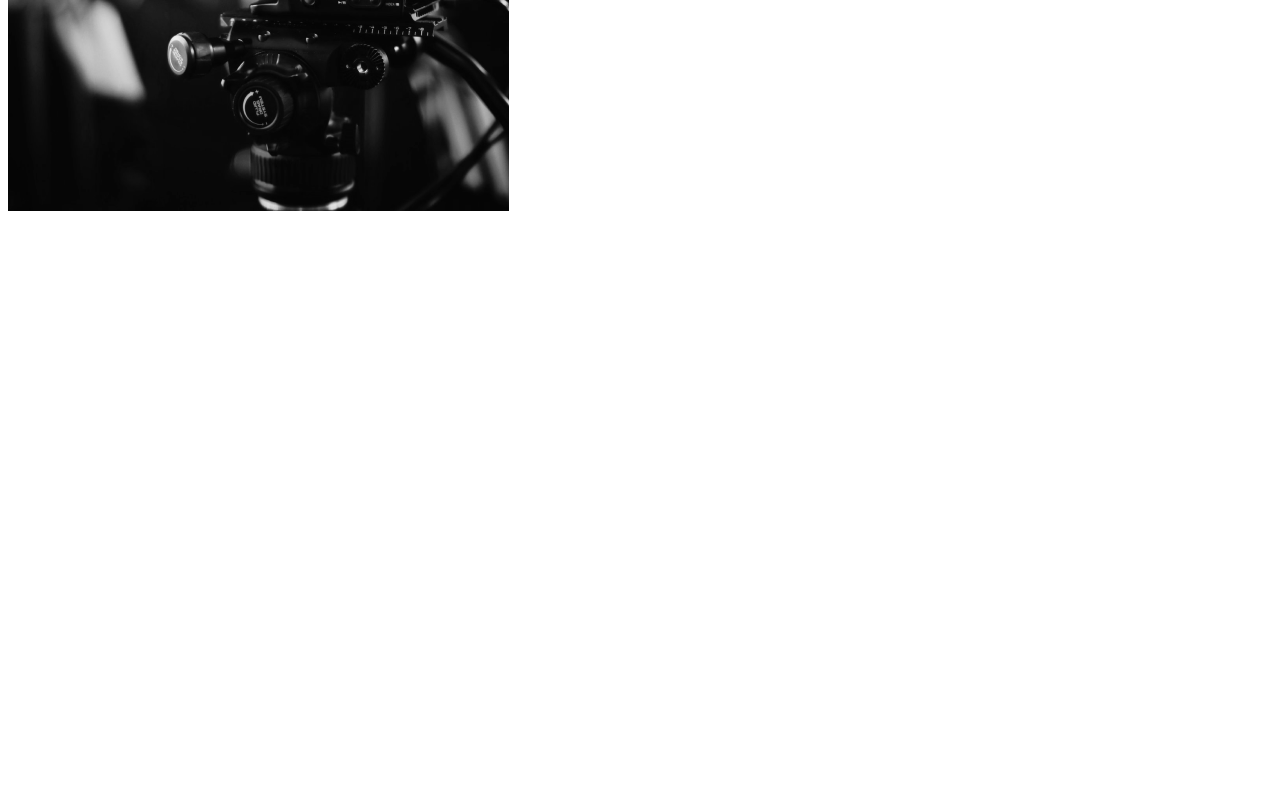
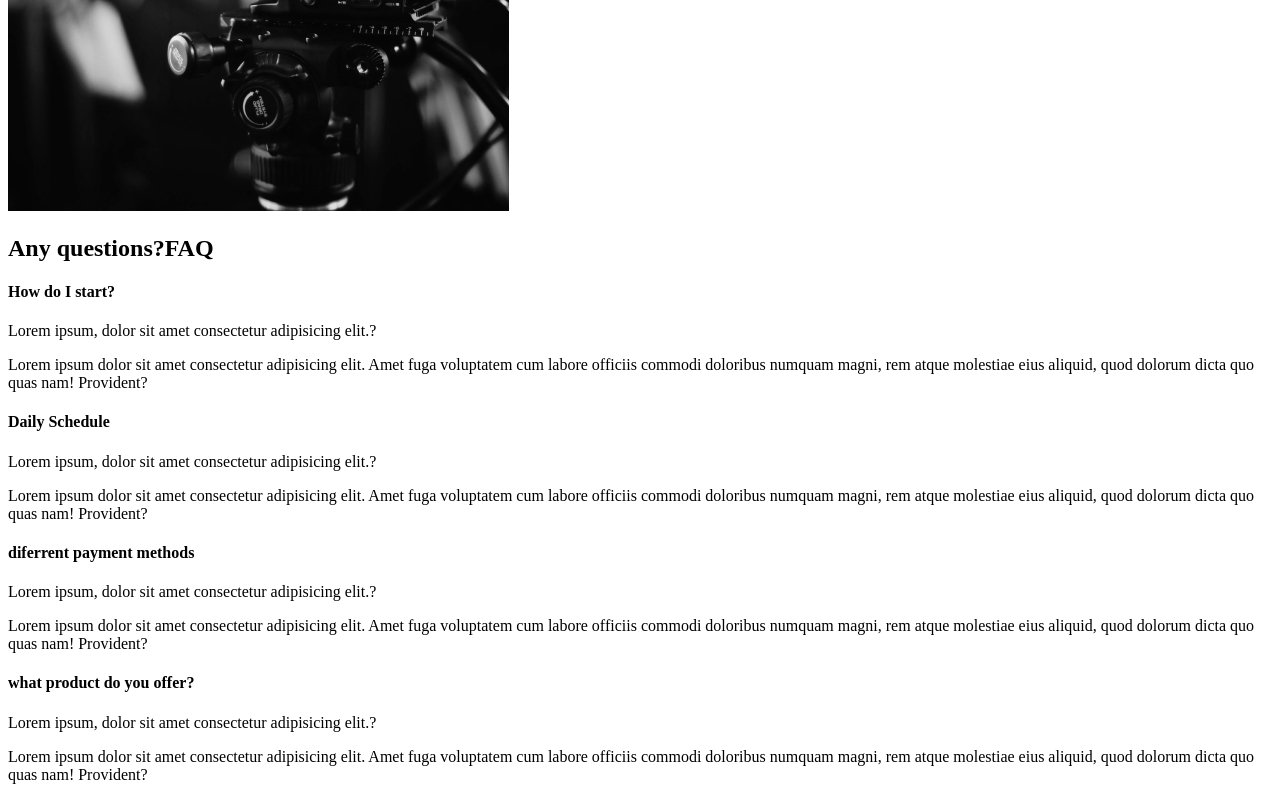
Before and after one commit to Aram442/Capture, a React (Create React App) app in the folder catpure/: page / in a window 1280 px wide. Shown: the part 2201-3001 px from the top of the page. Before the commit the page ends 2424 px from the top, so only its background shows below. Built offline with nearby package versions, Linux system fonts and the light colour scheme.

Commit message:
4. Faq Section

```diff
--- /dev/null
+++ b/catpure/src/components/FaqSection.js
@@ -0,0 +1,64 @@
+import React from "react";
+
+const FaqSection = () => {
+  return (
+    <div className="faq">
+      <h2>
+        Any questions?<span>FAQ</span>
+      </h2>
+      <div className="question">
+        <h4>How do I start?</h4>
+        <div className="answer">
+          <p>Lorem ipsum, dolor sit amet consectetur adipisicing elit.?</p>
+          <p>
+            Lorem ipsum dolor sit amet consectetur adipisicing elit. Amet fuga
+            voluptatem cum labore officiis commodi doloribus numquam magni, rem
+            atque molestiae eius aliquid, quod dolorum dicta quo quas nam!
+            Provident?
+          </p>
+        </div>
+      </div>
+
+      <div className="question">
+        <h4>Daily Schedule</h4>
+        <div className="answer">
+          <p>Lorem ipsum, dolor sit amet consectetur adipisicing elit.?</p>
+          <p>
+            Lorem ipsum dolor sit amet consectetur adipisicing elit. Amet fuga
+            voluptatem cum labore officiis commodi doloribus numquam magni, rem
+            atque molestiae eius aliquid, quod dolorum dicta quo quas nam!
+            Provident?
+          </p>
+        </div>
+      </div>
+
+      <div className="question">
+        <h4>  diferrent payment methods </h4>
+        <div className="answer">
+          <p>Lorem ipsum, dolor sit amet consectetur adipisicing elit.?</p>
+          <p>
+            Lorem ipsum dolor sit amet consectetur adipisicing elit. Amet fuga
+            voluptatem cum labore officiis commodi doloribus numquam magni, rem
+            atque molestiae eius aliquid, quod dolorum dicta quo quas nam!
+            Provident?
+          </p>
+        </div>
+      </div>
+
+      <div className="question">
+        <h4> what product do you offer?</h4>
+        <div className="answer">
+          <p>Lorem ipsum, dolor sit amet consectetur adipisicing elit.?</p>
+          <p>
+            Lorem ipsum dolor sit amet consectetur adipisicing elit. Amet fuga
+            voluptatem cum labore officiis commodi doloribus numquam magni, rem
+            atque molestiae eius aliquid, quod dolorum dicta quo quas nam!
+            Provident?
+          </p>
+        </div>
+      </div>
+    </div>
+  );
+};
+
+export default FaqSection;
--- a/catpure/src/pages/AboutUs.js
+++ b/catpure/src/pages/AboutUs.js
@@ -2,11 +2,14 @@ import React from "react";
 //Page Compnents
 import AboutSection from "../components/AboutSection";
 import ServicesSection from "../components/ServicesSection";
+import FaqSection from "../components/FaqSection";
+
 const AboutUs = () => {
   return (
     <>
       <AboutSection />
       <ServicesSection />
+      <FaqSection />
     </>
   );
 };
```
